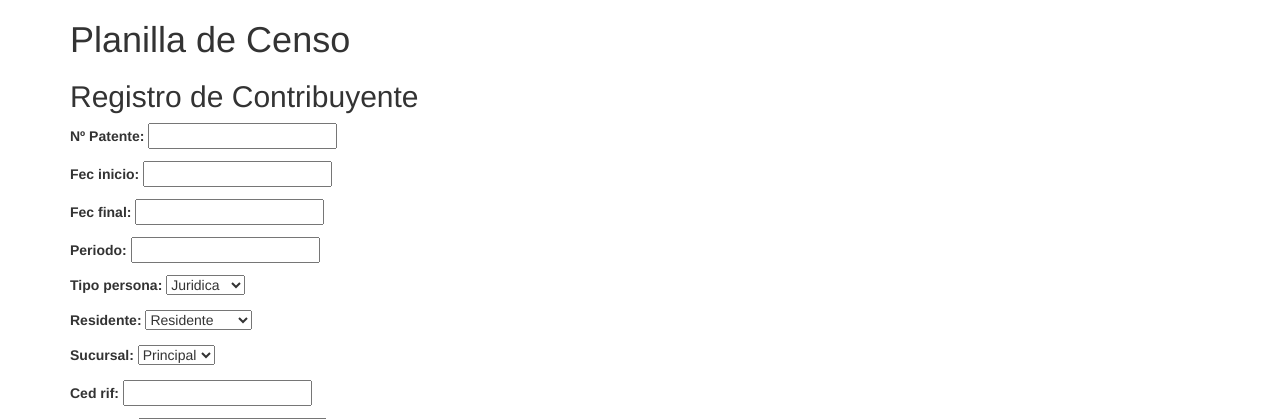
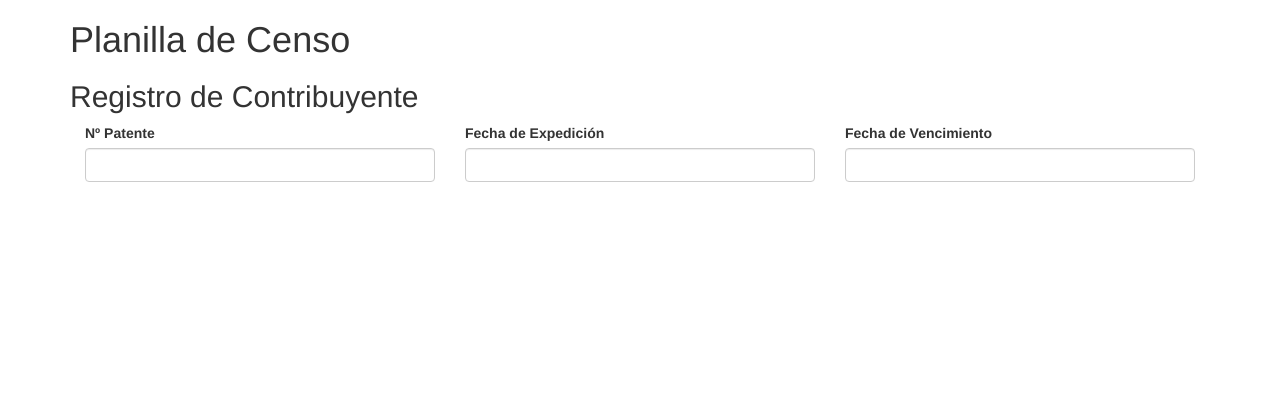
Before and after one commit to Syhneu/sistema_recaudacion, a Django app: page /contribuyentes/ in a window 1280 px wide. Shown: the top 419 px of the page. After the commit the page ends 182 px from the top, so only its background shows below. Run offline with Django 3.2, Linux system fonts and the light colour scheme; some libraries are stand-ins or nearby versions.

Commit message:
probando los forms

```diff
--- a/contribuyentes/forms.py
+++ b/contribuyentes/forms.py
@@ -37,7 +37,11 @@ class ContribuyentesForm(forms.ModelForm):
         )
 
         labels = {
-            'num_patente': 'Nº Patente'
+            'num_patente': 'Nº Patente', 'fec_inicio': 'Fecha de Expedición', 'fec_final': 'Fecha de Vencimiento'
         }
 
-        # widgets = { }
+        widgets = {
+            'num_patente': forms.TextInput(attrs={'class': 'form-control'}),
+            'fec_inicio': forms.TextInput(attrs={'class': 'form-control'}),
+            'fec_final': forms.TextInput(attrs={'class': 'form-control'}),
+        }
--- a/contribuyentes/templates/contribuyentes/registro.html
+++ b/contribuyentes/templates/contribuyentes/registro.html
@@ -4,8 +4,21 @@
     <h1>Planilla de Censo</h1>
     <h2>Registro de Contribuyente</h2>
     <form action="">
-    {% csrf_token %}
-    {{ form.as_p }}
+        {% csrf_token %}
+        <div class="form-row">
+            <div class="form-group col-md-4">
+                <label for="{{ form.num_patente.id_for_label}}">Nº Patente</label>
+                {{ form.num_patente }}
+            </div>
+            <div class="form-group col-md-4">
+                <label for="{{ form.fec_inicio.id_for_label}}">Fecha de Expedición</label>
+                {{ form.fec_inicio }}
+            </div>
+            <div class="form-group col-md-4">
+                <label for="{{ form.fec_final.id_for_label}}">Fecha de Vencimiento</label>
+                {{ form.fec_final }}
+            </div>
+        </div>
     </form>
 </div>
 {% endblock content %}
```
